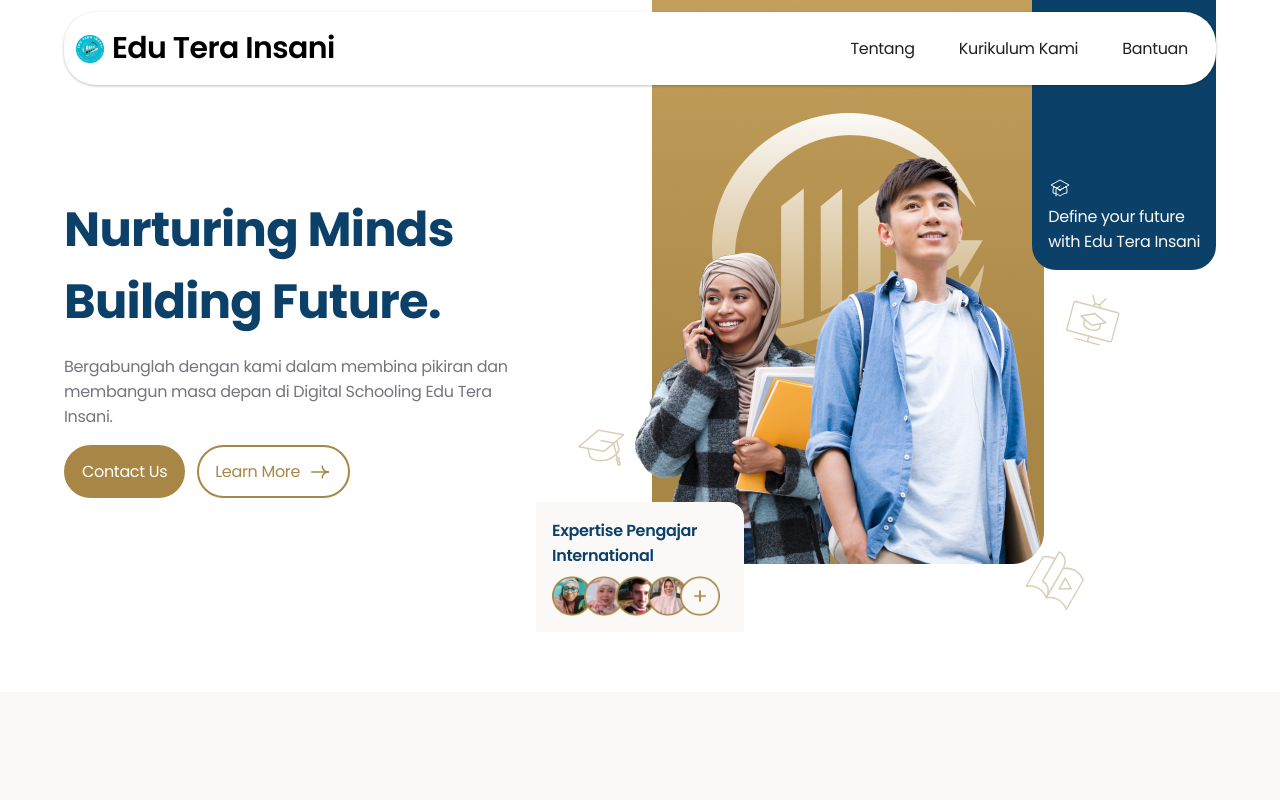
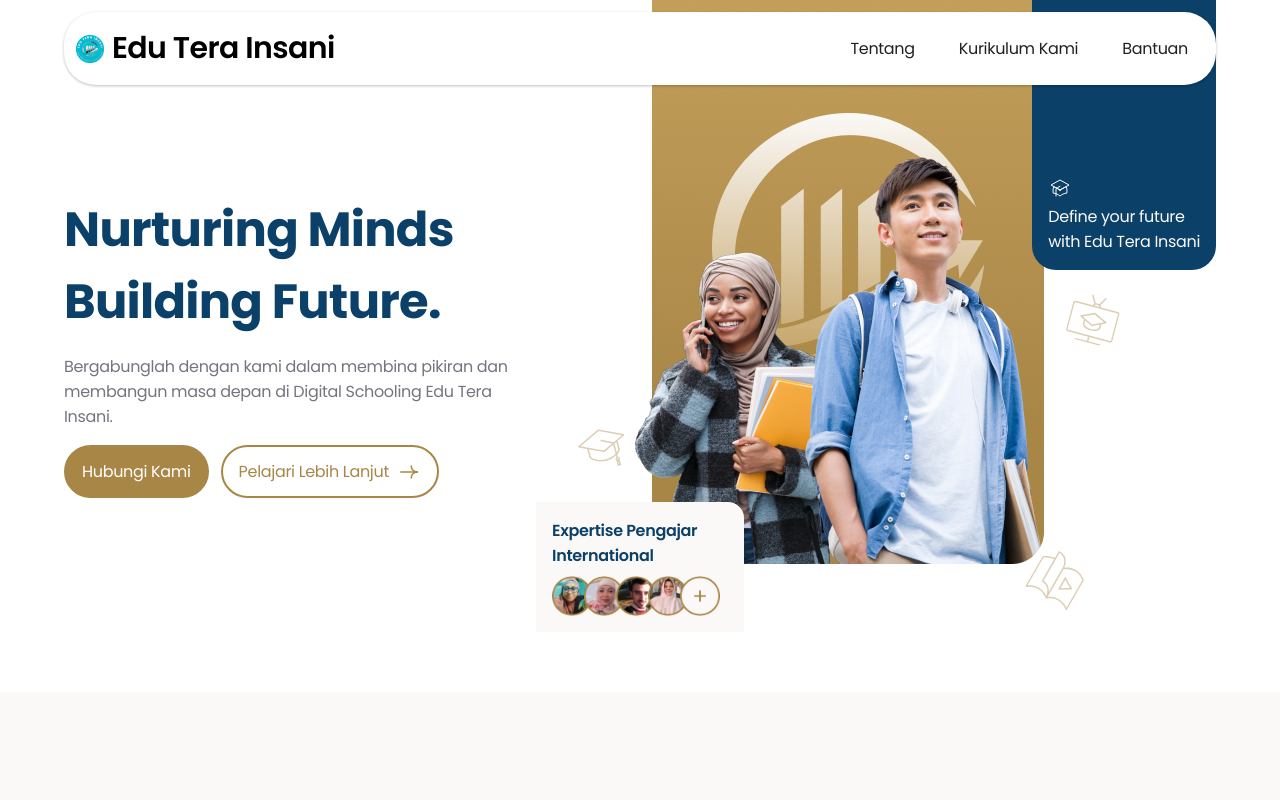
Before and after one commit to Ideatecore-dev-team/EduteraInsani-client, a React (Vite) app: page / in a window 1280 px wide. Shown: the top 800 px of the page. Built offline with nearby package versions, Linux system fonts and the light colour scheme.

Commit message:
STYLE : Home Page, hero section, caption

```diff
--- a/src/components/Hero.jsx
+++ b/src/components/Hero.jsx
@@ -26,11 +26,11 @@
           </p>
           <div className="cta flex items-start gap-3">
             <ButtonLink
-              caption="Contact Us"
+              caption="Hubungi Kami"
               to="/help"
               border={false}
             ></ButtonLink>
-            <ButtonLink border={true} caption="Learn More" to="/about-us">
+            <ButtonLink border={true} caption="Pelajari Lebih Lanjut" to="/about-us">
               <svg
                 xmlns="http://www.w3.org/2000/svg"
                 width="24"
```
